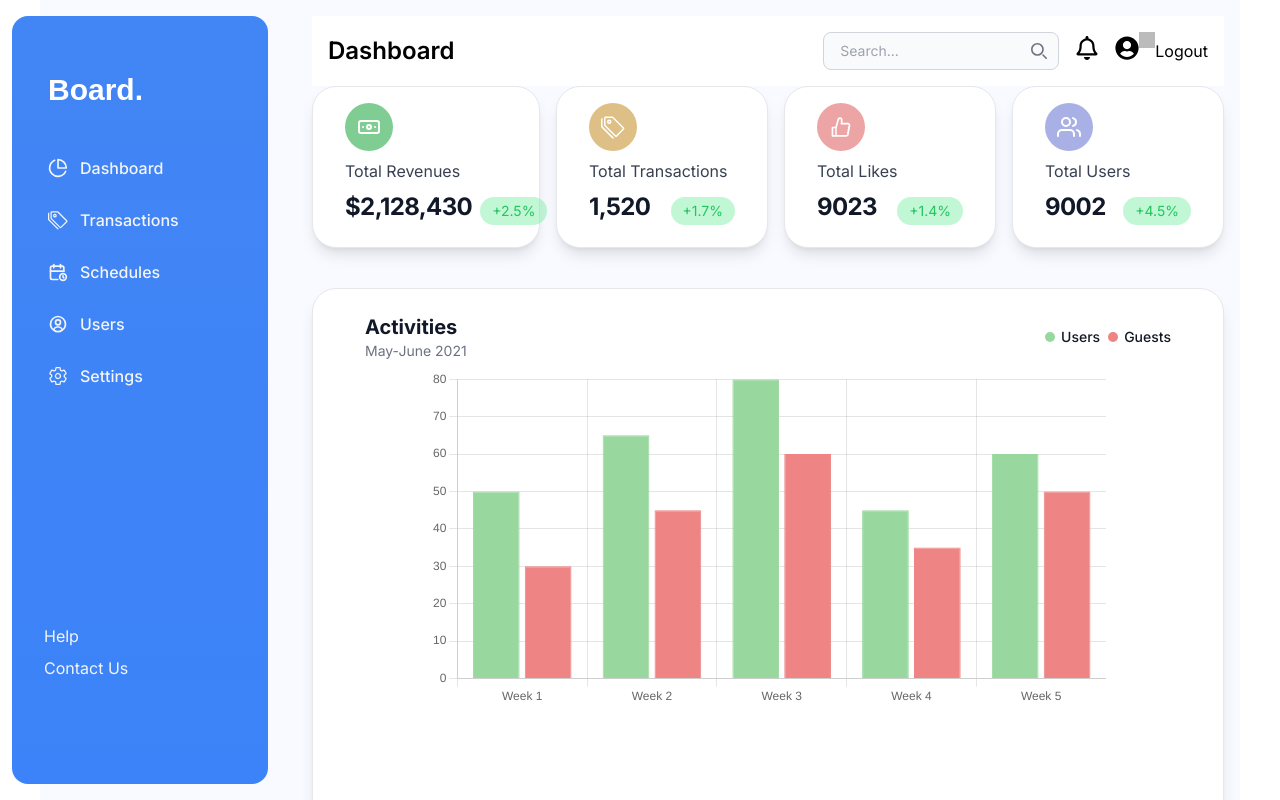
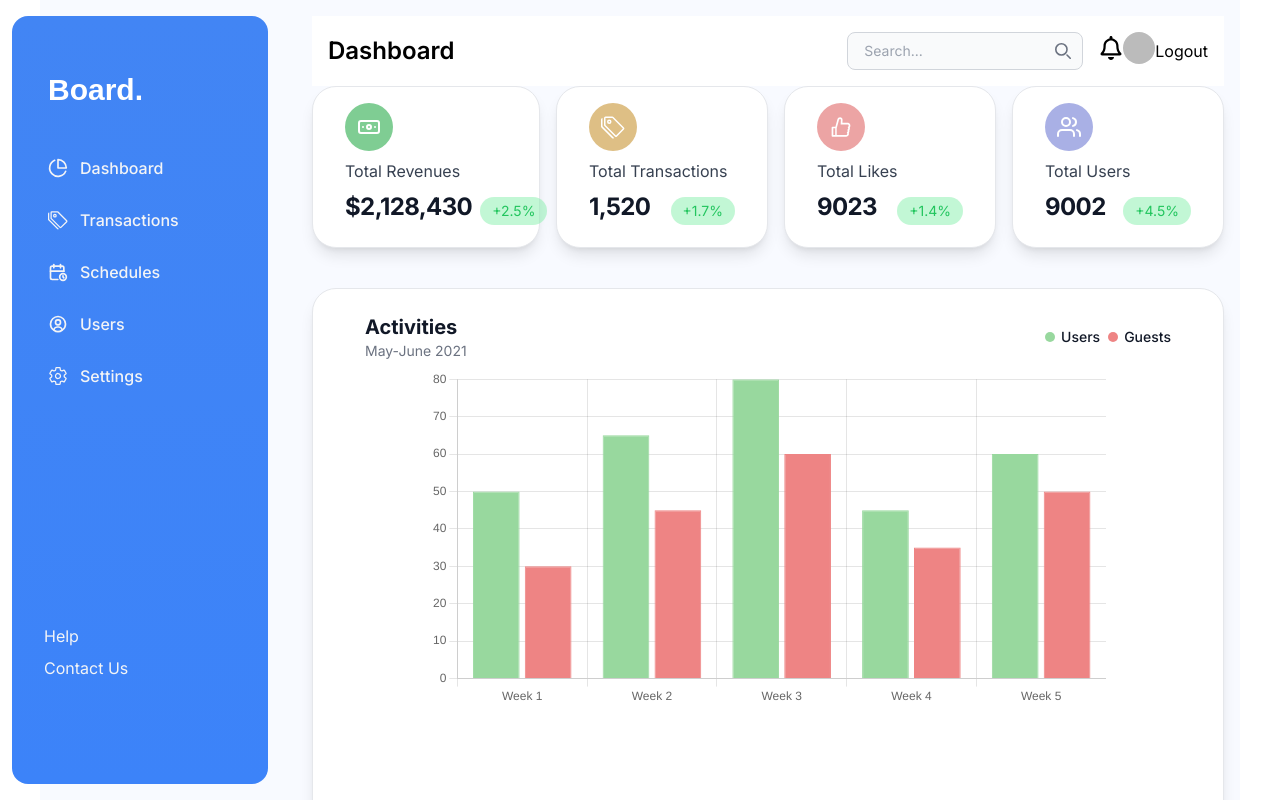
Before and after one commit to krishnaagarwal781/OpenInApp, a Next.js app: page /dashboard in a window 1280 px wide. Shown: the top 800 px of the page. Built offline with nearby package versions, Linux system fonts and the light colour scheme; no server answers; sample sign-in values are in the browser's storage.

Commit message:
Changes to be committed: 	modified:   src/app/dashboard/page.jsx

```diff
--- a/src/app/dashboard/page.jsx
+++ b/src/app/dashboard/page.jsx
@@ -199,10 +199,10 @@ const dashboard = () => {
               </div>
 
               <FaRegBell size={24} className="mt-1 ml-4" />
-              <FaUserCircle size={24} className="mt-1 ml-4" />
-              <div className="w-4 h-4 rounded-r-full">
+              {/* <FaUserCircle size={24} className="mt-1 ml-4" /> */}
+              <div>
                 {sessionProfile ? (
-                  <img src={sessionProfile} alt="User profile icon" />
+                  <img className="w-8 h-8 rounded-[50%]" src={sessionProfile} alt="User profile icon" />
                 ) : (
                   <FaUserCircle size={24} className="mt-1 ml-4" />
                 )}
```
